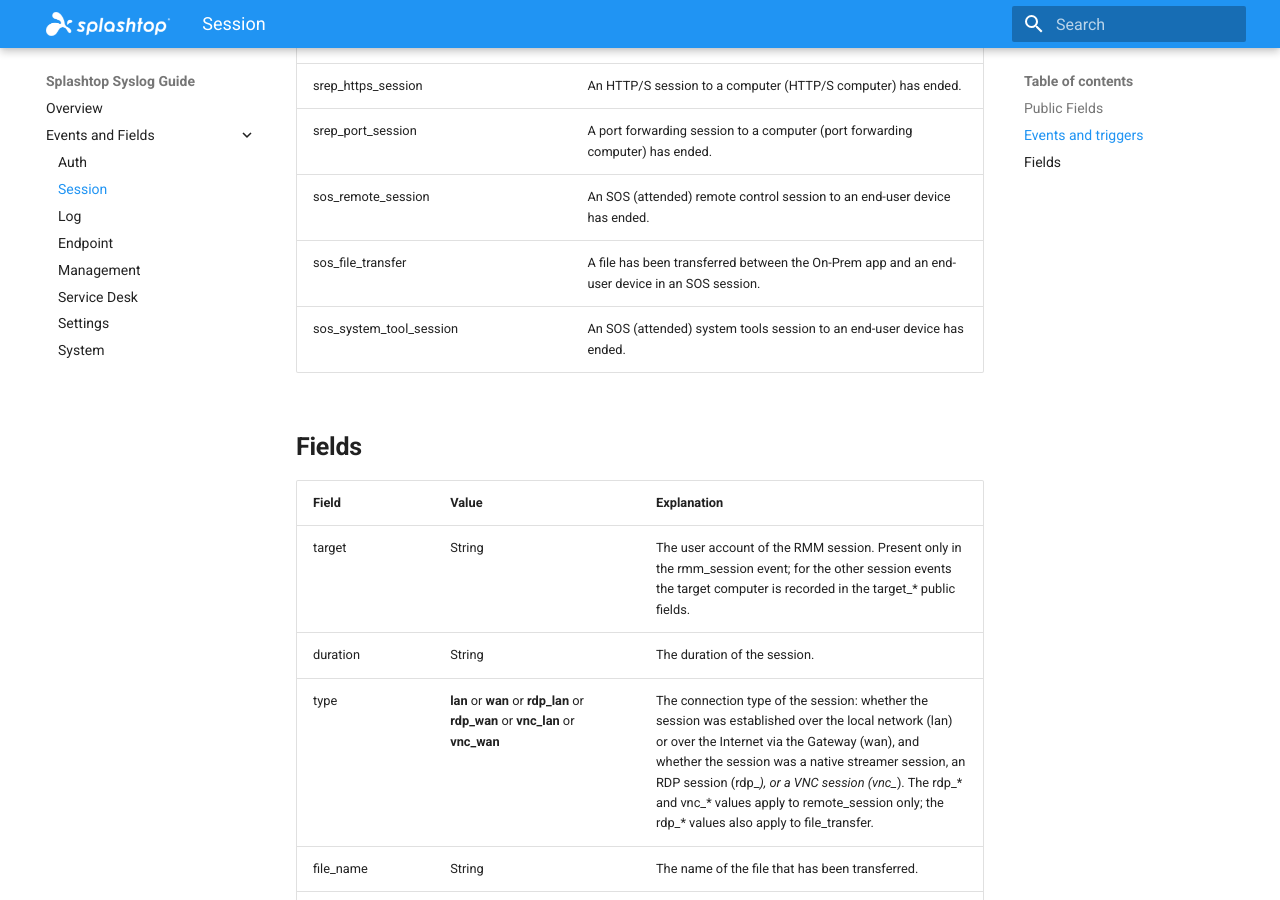
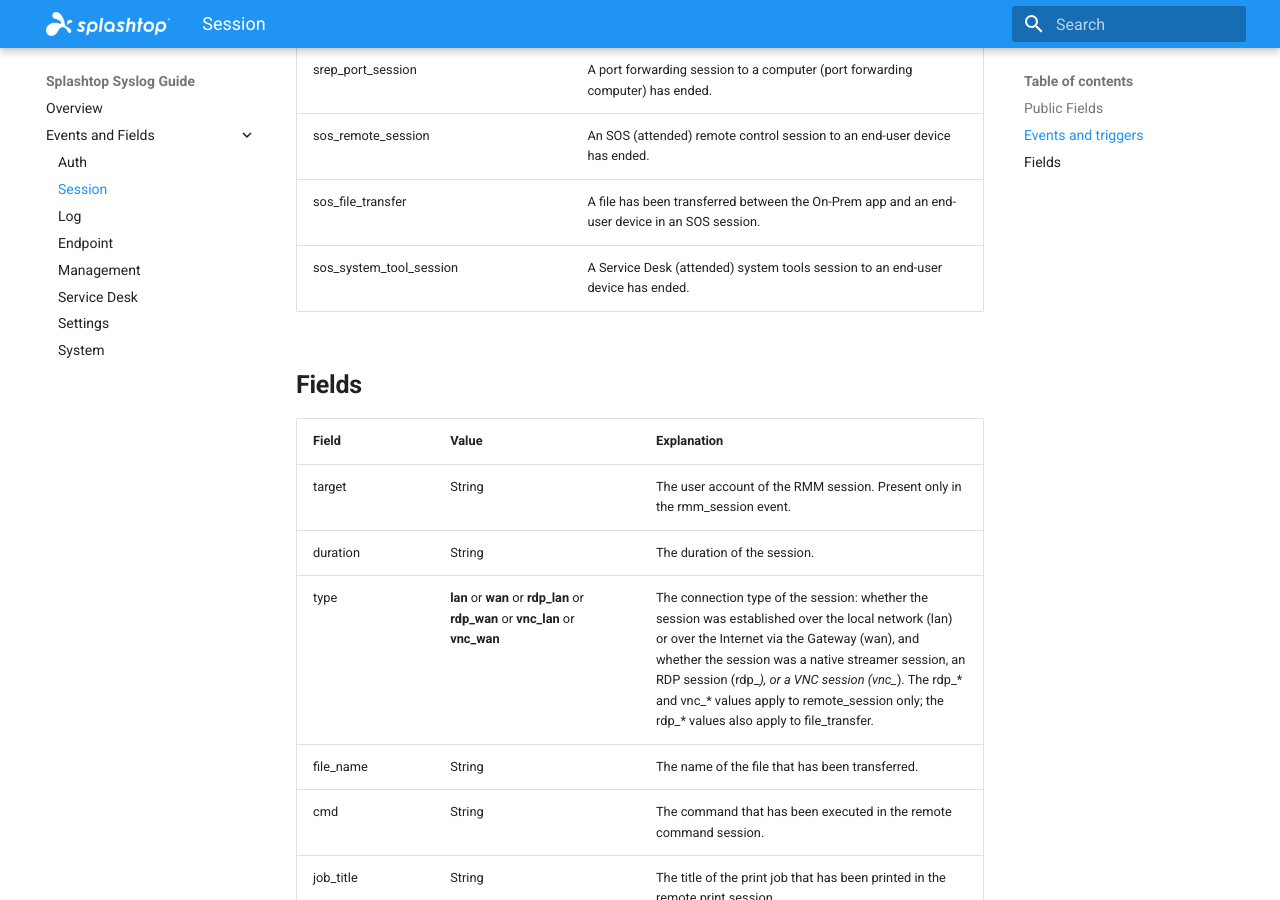
Before and after one commit to little-potato/my-syslog-docs, an MkDocs documentation site: the page built from docs/category/session.md, in a window 1280 px wide and 900 px high, scrolled down 1778 px. Built offline with MkDocs 1.6.1 and Material for MkDocs 9.7.7, drawn with Linux system fonts in a browser that asks for light colours; some of the changed text lies outside the part shown.

Commit message:
Update session.md

```diff
--- a/docs/category/session.md
+++ b/docs/category/session.md
@@ -7,7 +7,7 @@
 | timestamp | ISO 8601 timestamp format | The date and time the event has been triggered. |
 | team_id | Integer | Splashtop Team ID. |
 | category | String | Splashtop events category. |
-| kind | String | Splashtop events kind under specific category. For session events the kind is the same as the session type of the event (except srep_port_session, whose kind is **srep_port_forwarding_session**). |
+| kind | String | Splashtop events kind under the specific category. |
 | action | String | Not applicable to session events. |
 | account | String | The user account that initiated the specific event. |
 | source_agent | **browser** or **client** or **streamer** or **openapi** or **scim** or **system** | The origin client of the specific event. |
@@ -40,13 +40,13 @@
 | srep_port_session | A port forwarding session to a computer (port forwarding computer) has ended. |
 | sos_remote_session | An SOS (attended) remote control session to an end-user device has ended. |
 | sos_file_transfer | A file has been transferred between the On-Prem app and an end-user device in an SOS session. |
-| sos_system_tool_session | An SOS (attended) system tools session to an end-user device has ended. |
+| sos_system_tool_session | A Service Desk (attended) system tools session to an end-user device has ended. |
 
 ## **Fields**
 
 | **Field** | **Value** | **Explanation** |
 | --- | --- | --- |
-| target | String | The user account of the RMM session. Present only in the rmm_session event; for the other session events the target computer is recorded in the target_* public fields. |
+| target | String | The user account of the RMM session. Present only in the rmm_session event. |
 | duration | String | The duration of the session. |
 | type | **lan** or **wan** or **rdp_lan** or **rdp_wan** or **vnc_lan** or **vnc_wan** | The connection type of the session: whether the session was established over the local network (lan) or over the Internet via the Gateway (wan), and whether the session was a native streamer session, an RDP session (rdp_*), or a VNC session (vnc_*). The rdp_* and vnc_* values apply to remote_session only; the rdp_* values also apply to file_transfer. |
 | file_name | String | The name of the file that has been transferred. |
```
